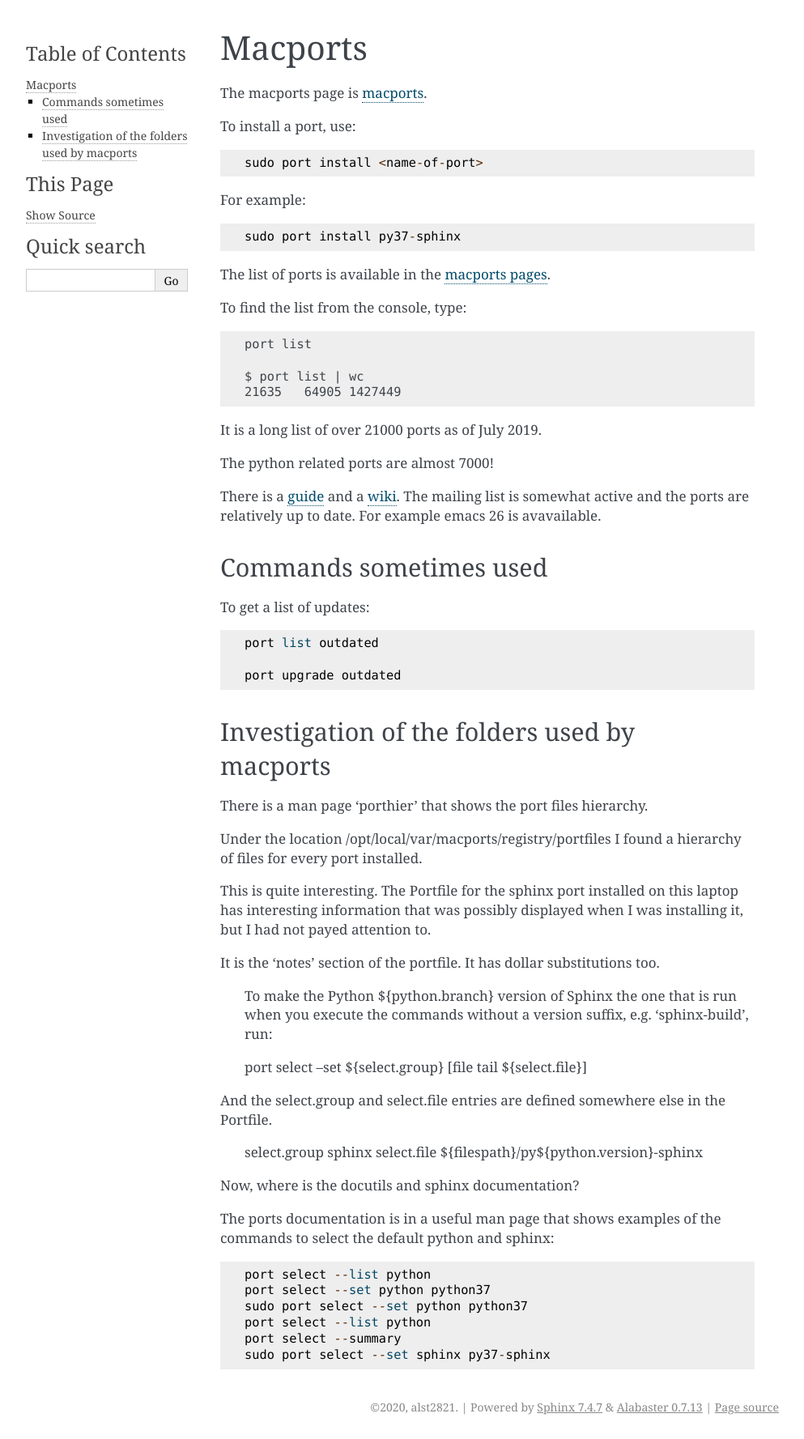
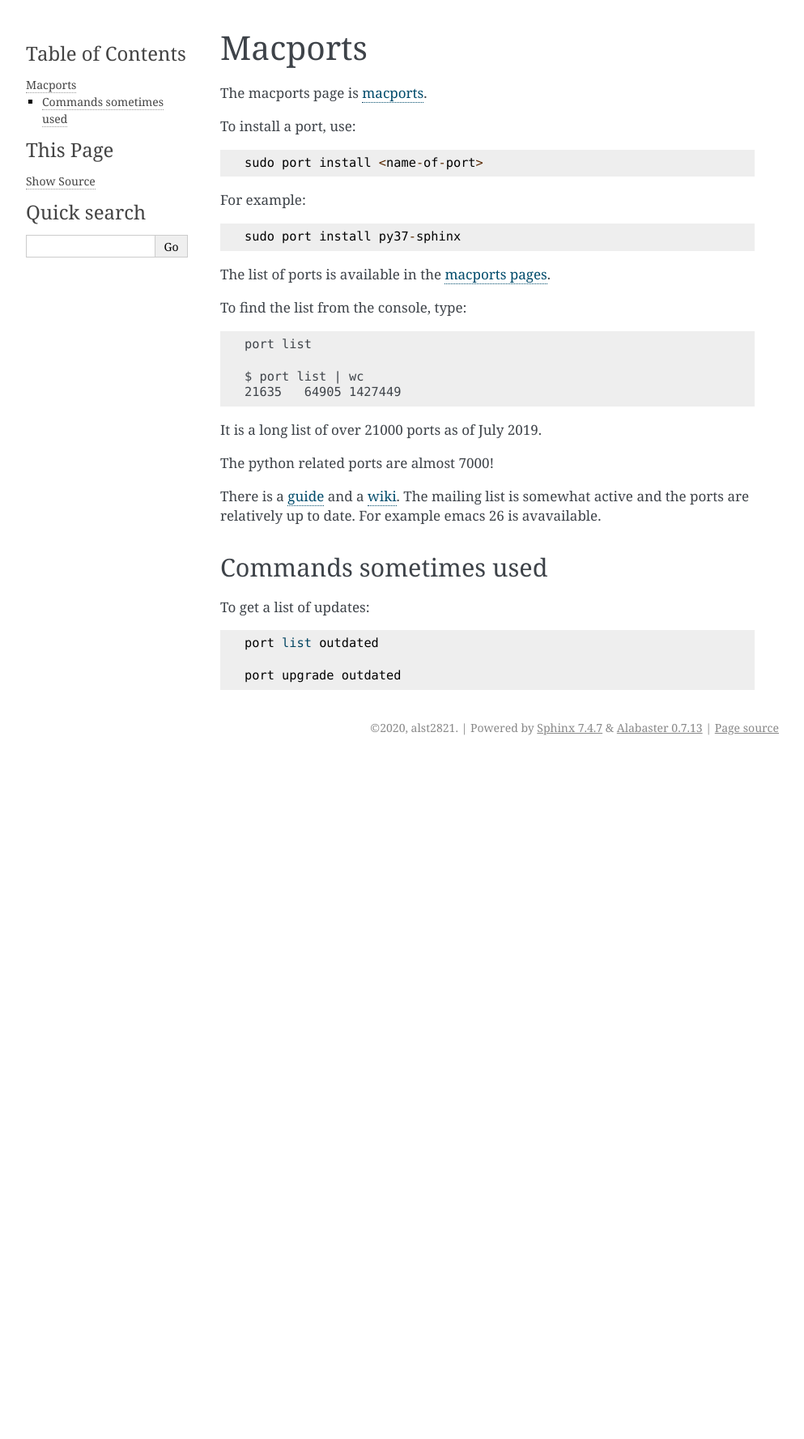
Before and after one commit to alst2821/puffer-fish, a Sphinx documentation site: the page built from doc/macports.rst, in a window 1280 px wide. Shown: the whole page at 81% size, without its empty margins (148-1141 px from the left). Built offline with Sphinx 7.4.7, drawn with Linux system fonts in a browser that asks for light colours; after the commit the page ends 938 px from its top, so only the background shows below that.

Commit message:
macports updates

```diff
--- a/doc/index.rst
+++ b/doc/index.rst
@@ -31,6 +31,7 @@
    nix
    nixpkgs
    macports
+   macports1
    man
    make
    matplotlib
--- a/doc/macports.rst
+++ b/doc/macports.rst
@@ -39,42 +39,3 @@
   port list outdated
 
   port upgrade outdated
-
-Investigation of the folders used by macports
----------------------------------------------
-
-There is a man page 'porthier' that shows the port files hierarchy.
-
-Under the location /opt/local/var/macports/registry/portfiles I found
-a hierarchy of files for every port installed.
-
-This is quite interesting. The Portfile for the sphinx port installed
-on this laptop has interesting information that was possibly displayed
-when I was installing it, but I had not payed attention to.
-
-It is the 'notes' section of the portfile. It has dollar substitutions
-too.
-
-    To make the Python ${python.branch} version of Sphinx the one that
-    is run when you execute the commands without a version suffix,
-    e.g. 'sphinx-build', run:
-
-    port select --set ${select.group} [file tail ${select.file}]
-
-And the select.group and select.file entries are defined somewhere
-else in the Portfile.
-
-    select.group    sphinx
-    select.file     ${filespath}/py${python.version}-sphinx
-
-Now, where is the docutils and sphinx documentation?
-
-The ports documentation is in a useful man page that shows examples of
-the commands to select the default python and sphinx::
-
-  port select --list python
-  port select --set python python37
-  sudo port select --set python python37
-  port select --list python
-  port select --summary
-  sudo port select --set sphinx py37-sphinx
```
Also changed, not shown: doc/macports1.rst (added, +40 -0 lines).
